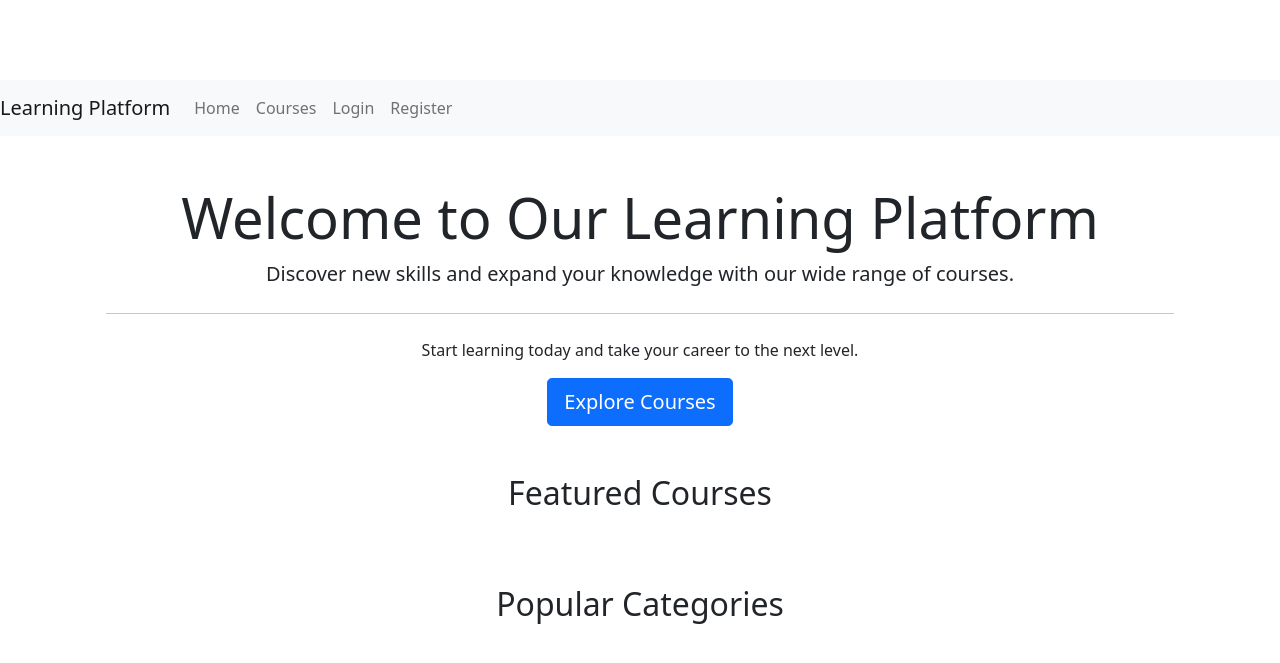
After one commit to b2210356037/learning_platform, a Django app: page / in a window 1280 px wide. The commit adds this page. Shown: the top 663 px of the page. Run offline with Django 5.2, Linux system fonts and the light colour scheme; data comes from the database, SQL or seed files in the repository; data that the repository does not hold is empty.

```diff
--- a/learning_platform/courses/views.py
+++ b/learning_platform/courses/views.py
@@ -3,6 +3,16 @@ from django.contrib.auth.decorators import login_required
 from django.contrib import messages
 from .models import Course, Lesson
 from .forms import CourseForm, LessonForm
+from django.shortcuts import render
+from .models import Course, Category
+
+def home(request):
+    featured_courses = Course.objects.filter(featured=True)[:6]
+    categories = Category.objects.all()[:6]
+    return render(request, 'home.html', {
+        'featured_courses': featured_courses,
+        'categories': categories,
+    })
 
 @login_required
 def favorite_courses(request):
@@ -86,3 +96,8 @@ def create_lesson(request, course_id):
     else:
         form = LessonForm()
     return render(request, 'courses/lesson_form.html', {'form': form, 'course': course})
+
+def category_courses(request, category_id):
+    category = get_object_or_404(Category, id=category_id)
+    courses = Course.objects.filter(category=category)
+    return render(request, 'courses/category_courses.html', {'category': category, 'courses': courses})
--- a/learning_platform/learning_platform/urls.py
+++ b/learning_platform/learning_platform/urls.py
@@ -1,8 +1,10 @@
 from django.contrib import admin
 from django.urls import path, include
+from courses.views import home
 
 urlpatterns = [
+    path('', home, name='home'),
     path('admin/', admin.site.urls),
+    path('courses/', include('courses.urls')),
     path('accounts/', include('accounts.urls')),
-    path('courses/', include('courses.urls')),
 ]
--- a/learning_platform/templates/base.html
+++ b/learning_platform/templates/base.html
@@ -16,15 +16,16 @@
     </style>
 </head>
 <body>
-    <nav class="navbar navbar-expand-md navbar-dark bg-dark fixed-top">
-        <div class="container-fluid">
-            <a class="navbar-brand" href="{% url 'course_list' %}">Learning Platform</a>
-            <button class="navbar-toggler" type="button" data-bs-toggle="collapse" data-bs-target="#navbarsExampleDefault" aria-controls="navbarsExampleDefault" aria-expanded="false" aria-label="Toggle navigation">
+    <nav class="navbar navbar-expand-lg navbar-light bg-light">
+        <a class="navbar-brand" href="{% url 'home' %}">Learning Platform</a>
+        <button class="navbar-toggler" type="button" data-toggle="collapse" data-target="#navbarNav" aria-controls="navbarNav" aria-expanded="false" aria-label="Toggle navigation">
             <span class="navbar-toggler-icon"></span>
         </button>
-
-            <div class="collapse navbar-collapse" id="navbarsExampleDefault">
-                <ul class="navbar-nav me-auto mb-2 mb-md-0">
+        <div class="collapse navbar-collapse" id="navbarNav">
+            <ul class="navbar-nav">
+                <li class="nav-item">
+                    <a class="nav-link" href="{% url 'home' %}">Home</a>
+                </li>
                 <li class="nav-item">
                     <a class="nav-link" href="{% url 'course_list' %}">Courses</a>
                 </li>
@@ -45,8 +46,8 @@
                 {% endif %}
             </ul>
         </div>
-        </div>
     </nav>
+
 
     <main class="container">
         <div class="starter-template">
--- /dev/null
+++ b/learning_platform/templates/home.html
@@ -0,0 +1,40 @@
+{% extends 'base.html' %}
+
+{% block content %}
+<div class="jumbotron">
+    <h1 class="display-4">Welcome to Our Learning Platform</h1>
+    <p class="lead">Discover new skills and expand your knowledge with our wide range of courses.</p>
+    <hr class="my-4">
+    <p>Start learning today and take your career to the next level.</p>
+    <a class="btn btn-primary btn-lg" href="{% url 'course_list' %}" role="button">Explore Courses</a>
+</div>
+
+<h2 class="mt-5 mb-4">Featured Courses</h2>
+<div class="row">
+    {% for course in featured_courses %}
+    <div class="col-md-4 mb-4">
+        <div class="card">
+            <div class="card-body">
+                <h5 class="card-title">{{ course.title }}</h5>
+                <p class="card-text">{{ course.description|truncatewords:20 }}</p>
+                <a href="{% url 'course_detail' course.id %}" class="btn btn-primary">Learn More</a>
+            </div>
+        </div>
+    </div>
+    {% endfor %}
+</div>
+
+<h2 class="mt-5 mb-4">Popular Categories</h2>
+<div class="row">
+    {% for category in categories %}
+    <div class="col-md-4 mb-4">
+        <div class="card">
+            <div class="card-body">
+                <h5 class="card-title">{{ category.name }}</h5>
+                <a href="{% url 'category_courses' category.id %}" class="btn btn-secondary">View Courses</a>
+            </div>
+        </div>
+    </div>
+    {% endfor %}
+</div>
+{% endblock %}
```
Also changed, not shown: learning_platform/templates/courses/category_courses.html (added, +20 -0 lines). Lines whose indentation alone changed are shown as unchanged.
